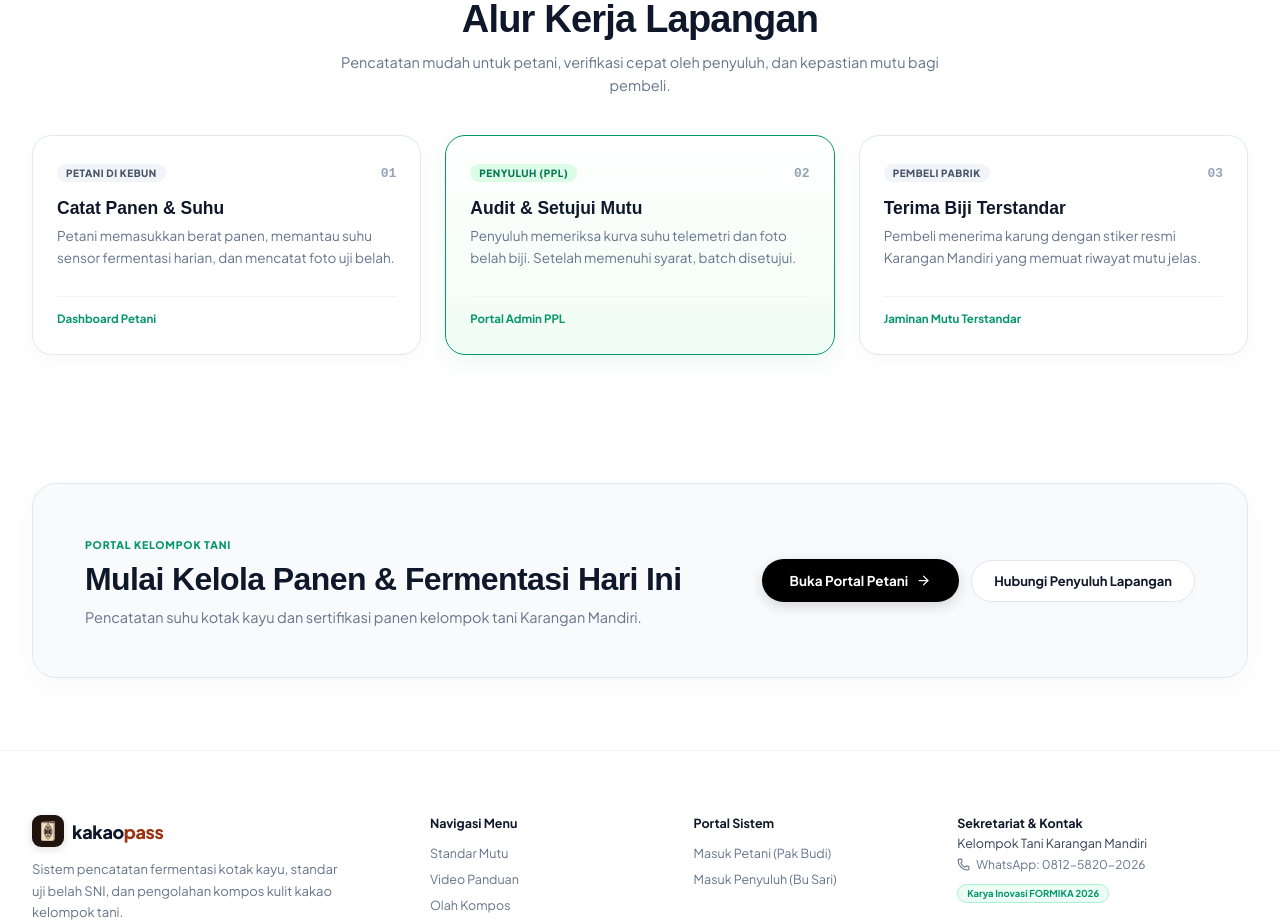
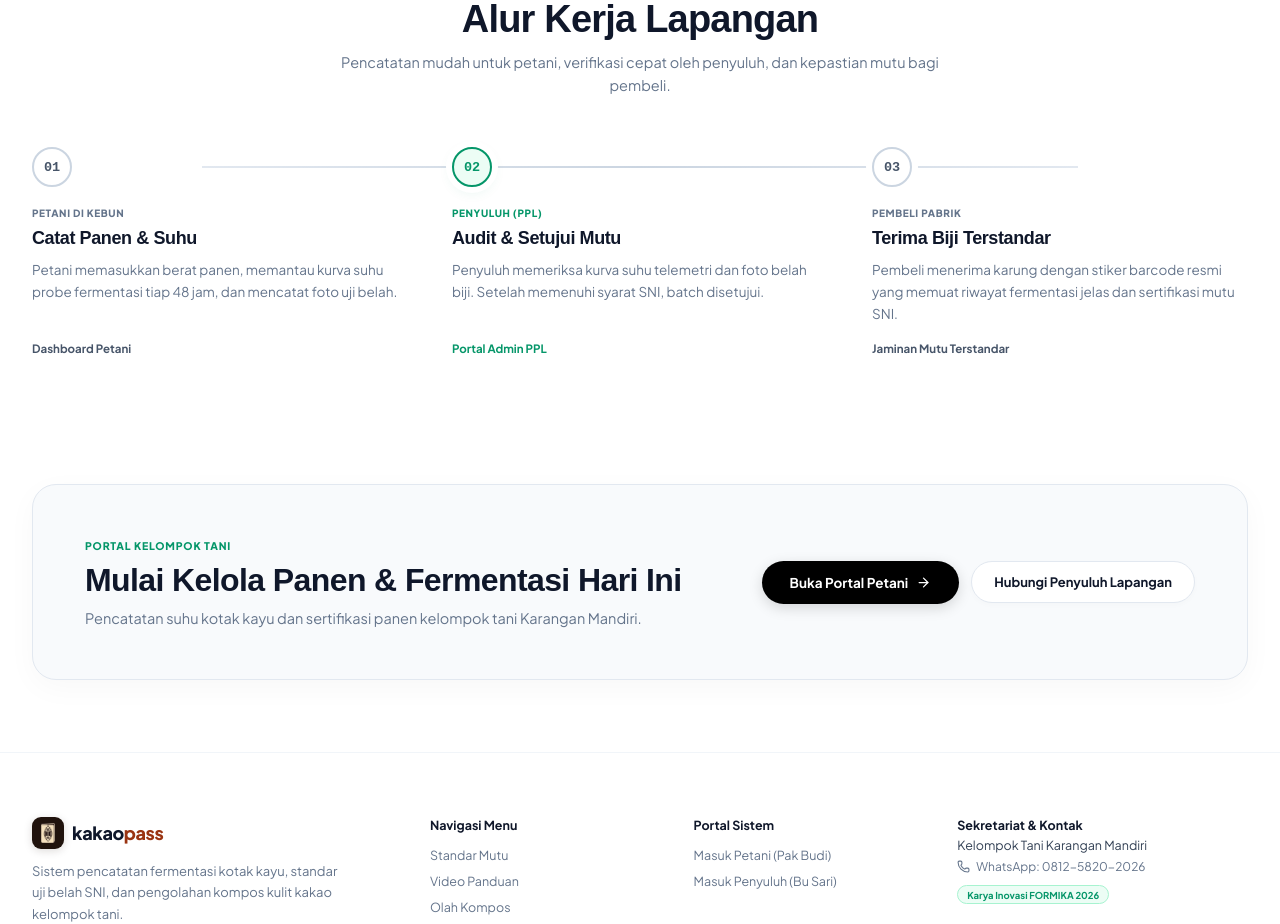
Before and after one commit to RafiAbdurrohim/kakao-pass, a Next.js app: page / in a window 1280 px wide. Shown: the part 2760-3684 px from the top of the page. Built offline with nearby package versions, Linux system fonts and the light colour scheme.

Commit message:
feat: ubah alur kerja lapangan jadi garis alur terbuka minimalis (open connected flowline) tanpa kotak

```diff
--- a/app/kp.css
+++ b/app/kp.css
@@ -1215,18 +1215,21 @@
 .zw-point-row strong{display:block;font-size:13.5px;font-weight:700;color:#0f172a;margin-bottom:2px}
 .zw-point-row p{font-size:12.5px;color:#64748b;line-height:1.5;margin:0}
 
-/* Stepper */
-.concept-stepper-grid{display:grid;grid-template-columns:repeat(3,1fr);gap:24px}
-.stepper-item-card{background:#ffffff;border:1px solid #e2e8f0;border-radius:20px;padding:28px 24px;display:flex;flex-direction:column;justify-content:space-between;min-height:220px;box-shadow:0 4px 18px rgba(15,23,42,.03);transition:border-color .2s ease,box-shadow .2s ease}
-.stepper-item-card:hover{border-color:#cbd5e1;box-shadow:0 16px 36px -10px rgba(15,23,42,.08)}
-.stepper-item-card.highlight{border-color:#059669;box-shadow:0 8px 24px rgba(5,150,105,.08);background:linear-gradient(180deg,#ffffff 0%,#f0fdf4 100%)}
-.stepper-item-head{display:flex;justify-content:space-between;align-items:center;margin-bottom:16px}
-.stepper-role-tag{font-size:10px;font-weight:800;padding:3px 9px;border-radius:99px;letter-spacing:.5px;background:#f1f5f9;color:#475569}
-.stepper-role-tag.green{background:#dcfce7;color:#047857}
-.stepper-index-num{font-family:monospace;font-size:13px;font-weight:800;color:#94a3b8}
-.stepper-item-card h3{font-size:17.5px;font-weight:800;color:#0f172a;margin:0 0 6px}
-.stepper-item-card p{font-size:13.5px;color:#64748b;line-height:1.6;margin:0 0 18px;flex:1}
-.stepper-foot-note{font-size:11.5px;font-weight:700;color:#059669;padding-top:14px;border-top:1px solid #f1f5f9;display:flex;align-items:center;gap:6px}
+/* Open Connected Flowline (Alur Kerja Tanpa Kotak) */
+.concept-flowline-wrap{position:relative;display:grid;grid-template-columns:repeat(3,1fr);gap:44px;padding-top:12px}
+.flowline-track-line{position:absolute;top:31px;left:14%;right:14%;height:2px;background:linear-gradient(90deg,#e2e8f0 0%,#cbd5e1 50%,#e2e8f0 100%);z-index:1}
+.flowline-step-item{position:relative;display:flex;flex-direction:column;align-items:flex-start;z-index:2}
+.flowline-node-circle{width:40px;height:40px;border-radius:50%;background:#ffffff;border:2px solid #cbd5e1;color:#475569;font-family:monospace;font-size:13.5px;font-weight:800;display:grid;place-items:center;margin-bottom:20px;box-shadow:0 0 0 6px #ffffff;transition:all .2s ease}
+.flowline-node-circle.highlight{border-color:#059669;color:#059669;background:#ecfdf5;box-shadow:0 0 0 6px #ffffff,0 4px 14px rgba(5,150,105,.12)}
+.flowline-step-item:hover .flowline-node-circle{transform:scale(1.08);border-color:#0f172a;color:#0f172a}
+.flowline-step-item:hover .flowline-node-circle.highlight{border-color:#059669;color:#059669}
+.flowline-step-body{display:flex;flex-direction:column;flex:1}
+.flowline-role-tag{display:inline-block;font-size:10px;font-weight:800;letter-spacing:.6px;color:#64748b;text-transform:uppercase;margin-bottom:8px}
+.flowline-role-tag.green{color:#059669}
+.flowline-step-body h3{font-size:18px;font-weight:800;color:#0f172a;margin:0 0 8px;letter-spacing:-.4px;line-height:1.3}
+.flowline-step-body p{font-size:13.5px;color:#64748b;line-height:1.65;margin:0 0 16px;flex:1}
+.flowline-platform-note{font-size:11.5px;font-weight:700;color:#475569;display:inline-flex;align-items:center;gap:6px}
+.flowline-platform-note.green{color:#059669}
 
 /* CTA */
 .concept-cta-wrap{padding:40px 0 72px}
@@ -1281,7 +1284,11 @@
   .concept-feature-grid{grid-template-columns:1fr;gap:16px}
   .concept-video-split{grid-template-columns:1fr;gap:32px}
   .zero-waste-concept-split{grid-template-columns:1fr;gap:36px}
-  .concept-stepper-grid{grid-template-columns:1fr;gap:16px}
+  .concept-flowline-wrap{grid-template-columns:1fr;gap:0;padding-left:8px;position:relative}
+  .flowline-track-line{top:20px;bottom:36px;left:27px;right:auto;width:2px;height:auto}
+  .flowline-step-item{flex-direction:row;align-items:flex-start;gap:20px;padding-bottom:32px}
+  .flowline-step-item:last-child{padding-bottom:0}
+  .flowline-node-circle{margin-bottom:0;flex-shrink:0}
   .concept-cta-card{flex-direction:column;text-align:center;padding:36px 28px;gap:24px}
   .cta-actions-side{justify-content:center;width:100%}
   .footer-grid-layout{grid-template-columns:1fr 1fr;gap:32px}
--- a/app/page.tsx
+++ b/app/page.tsx
@@ -548,7 +548,7 @@ export default function Home() {
       </section>
 
       {/* ====================================================================
-          8. SECTION: ALUR KERJA LAPANGAN
+          8. SECTION: ALUR KERJA LAPANGAN (Open Connected Flowline)
           ==================================================================== */}
       <section className="concept-section" id="alur">
         <div className="concept-container">
@@ -566,65 +566,71 @@ export default function Home() {
             </p>
           </motion.div>
 
-          <div className="concept-stepper-grid">
+          <div className="concept-flowline-wrap">
+            {/* Guide track line */}
+            <div className="flowline-track-line" aria-hidden="true" />
+
             {/* Step 1 */}
             <motion.div
-              className="stepper-item-card"
+              className="flowline-step-item"
               initial={{ opacity: 0, y: 24 }}
               whileInView={{ opacity: 1, y: 0 }}
               viewport={{ once: true, margin: "-30px" }}
               transition={{ duration: 0.45, delay: 0.08, ease: [0.16, 1, 0.3, 1] }}
-              whileHover={{ y: -6, transition: { duration: 0.2 } }}
             >
-              <div className="stepper-item-head">
-                <span className="stepper-role-tag">PETANI DI KEBUN</span>
-                <span className="stepper-index-num">01</span>
+              <div className="flowline-node-circle">
+                <span>01</span>
               </div>
+              <div className="flowline-step-body">
+                <span className="flowline-role-tag">PETANI DI KEBUN</span>
                 <h3>Catat Panen &amp; Suhu</h3>
                 <p>
-                Petani memasukkan berat panen, memantau suhu sensor fermentasi harian, dan mencatat foto uji belah.
+                  Petani memasukkan berat panen, memantau kurva suhu probe fermentasi tiap 48 jam, dan mencatat foto uji belah.
                 </p>
-              <div className="stepper-foot-note">Dashboard Petani</div>
+                <span className="flowline-platform-note">Dashboard Petani</span>
+              </div>
             </motion.div>
 
             {/* Step 2 */}
             <motion.div
-              className="stepper-item-card highlight"
+              className="flowline-step-item highlight"
               initial={{ opacity: 0, y: 24 }}
               whileInView={{ opacity: 1, y: 0 }}
               viewport={{ once: true, margin: "-30px" }}
               transition={{ duration: 0.45, delay: 0.16, ease: [0.16, 1, 0.3, 1] }}
-              whileHover={{ y: -6, transition: { duration: 0.2 } }}
             >
-              <div className="stepper-item-head">
-                <span className="stepper-role-tag green">PENYULUH (PPL)</span>
-                <span className="stepper-index-num">02</span>
+              <div className="flowline-node-circle highlight">
+                <span>02</span>
               </div>
+              <div className="flowline-step-body">
+                <span className="flowline-role-tag green">PENYULUH (PPL)</span>
                 <h3>Audit &amp; Setujui Mutu</h3>
                 <p>
-                Penyuluh memeriksa kurva suhu telemetri dan foto belah biji. Setelah memenuhi syarat, batch disetujui.
+                  Penyuluh memeriksa kurva suhu telemetri dan foto belah biji. Setelah memenuhi syarat SNI, batch disetujui.
                 </p>
-              <div className="stepper-foot-note">Portal Admin PPL</div>
+                <span className="flowline-platform-note green">Portal Admin PPL</span>
+              </div>
             </motion.div>
 
             {/* Step 3 */}
             <motion.div
-              className="stepper-item-card"
+              className="flowline-step-item"
               initial={{ opacity: 0, y: 24 }}
               whileInView={{ opacity: 1, y: 0 }}
               viewport={{ once: true, margin: "-30px" }}
               transition={{ duration: 0.45, delay: 0.24, ease: [0.16, 1, 0.3, 1] }}
-              whileHover={{ y: -6, transition: { duration: 0.2 } }}
             >
-              <div className="stepper-item-head">
-                <span className="stepper-role-tag">PEMBELI PABRIK</span>
-                <span className="stepper-index-num">03</span>
+              <div className="flowline-node-circle">
+                <span>03</span>
               </div>
+              <div className="flowline-step-body">
+                <span className="flowline-role-tag">PEMBELI PABRIK</span>
                 <h3>Terima Biji Terstandar</h3>
                 <p>
-                Pembeli menerima karung dengan stiker resmi Karangan Mandiri yang memuat riwayat mutu jelas.
+                  Pembeli menerima karung dengan stiker barcode resmi yang memuat riwayat fermentasi jelas dan sertifikasi mutu SNI.
                 </p>
-              <div className="stepper-foot-note">Jaminan Mutu Terstandar</div>
+                <span className="flowline-platform-note">Jaminan Mutu Terstandar</span>
+              </div>
             </motion.div>
           </div>
         </div>
```
Lines whose indentation alone changed are shown as unchanged.
